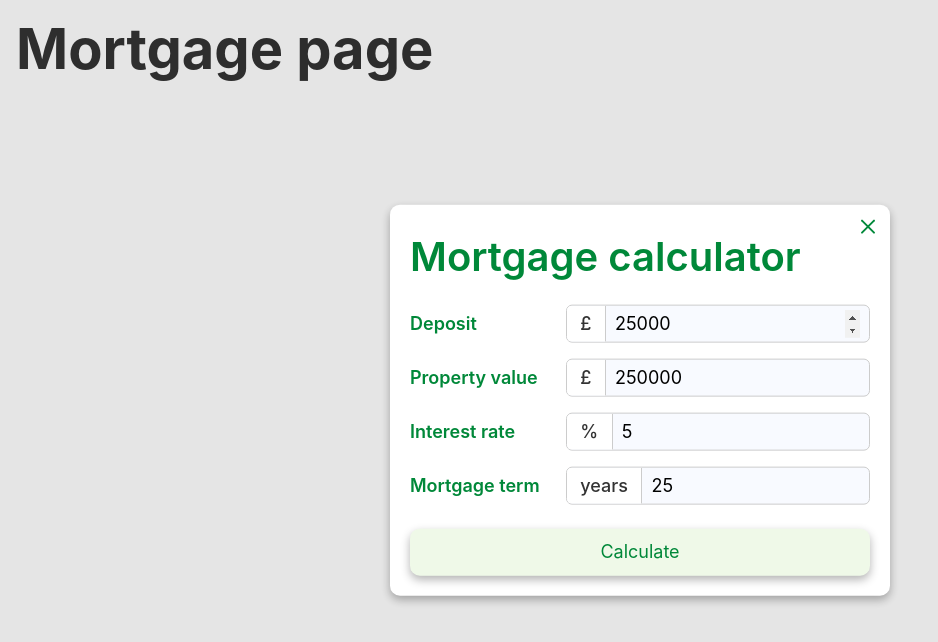
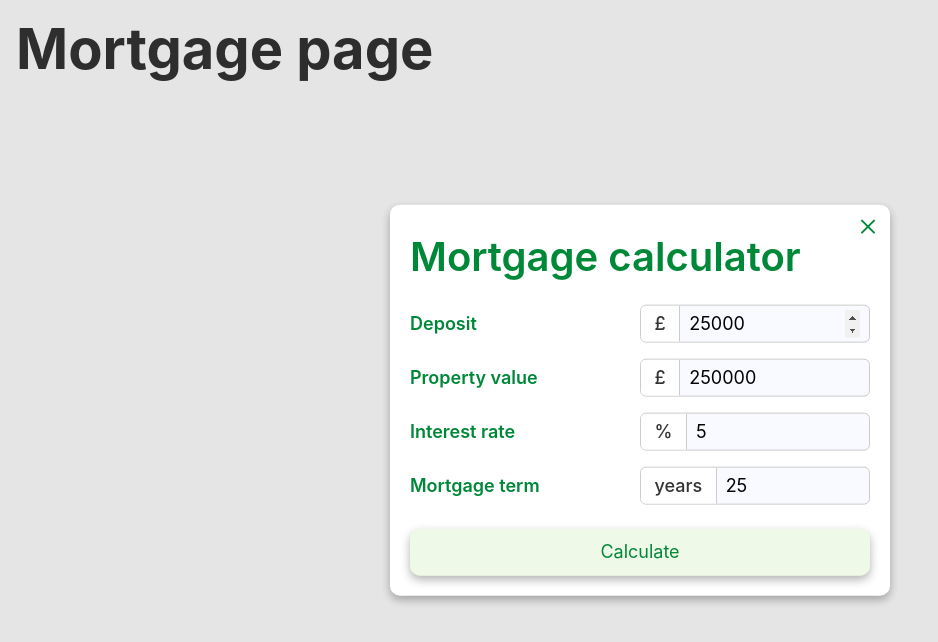
Before and after one commit to magda5281/mortgage-calculator, a React (Create React App) app: page / in a window 1280 px wide. Both pictures are taken after a click on the button "Mortgage calculator". Shown: the top 642 px of the page, without its empty margins (0-938 px from the left). Built offline with nearby package versions, Linux system fonts and the light colour scheme.

Commit message:
Refactored field component

```diff
--- a/src/components/FormField.tsx
+++ b/src/components/FormField.tsx
@@ -1,16 +1,13 @@
+import { FormFieldProps } from '../../types';
 import '../styles/form.css';
-interface FieldProps {
-  label: string;
-  unit?: string;
-  error?: string;
-  children: React.ReactNode;
-}
 
-export function Field({ label, unit, error, children }: FieldProps) {
+export function Field({ label, unit, error, hint, children }: FormFieldProps) {
   return (
     <div className="form_group">
       <div className="form_field">
-        <label className="field_label">{label}</label>
+        <label className="field_label">
+          {label} {hint && <span>({hint})</span>}
+        </label>
         <div className={`input_wrapper ${unit ? 'has-unit' : ''}`}>
           {unit && <span className="field_unit">{unit}</span>}
           {children}
--- a/src/styles/form.css
+++ b/src/styles/form.css
@@ -16,9 +16,14 @@
   font-weight: 600;
   display: flex;
   align-items: baseline;
-  gap: 0.25rem;
-  width: 50%;
+  gap: 0.5rem;
   white-space: nowrap;
+}
+.field_label span {
+  font-weight: 300;
+  font-size: 0.8rem;
+  color: grey;
+  font-style: italic;
 }
 
 .input_wrapper {
@@ -28,7 +33,6 @@
   border-radius: 6px;
   overflow: hidden;
   background-color: #f8faff;
-  width: 100%;
 }
 .input_wrapper input {
   flex: 1;
@@ -62,15 +66,22 @@
   min-height: 1rem;
   transition: color 0.2s;
   font-style: italic;
+  text-align: end;
 }
 
 /* On tablets and up */
 @media (min-width: 540px) {
   .form_field {
     flex-direction: row;
-    align-items: center; /* Optional: vertically align items in row layout */
+    align-items: center;
+    justify-content: space-between;
   }
-  .field_error {
-    text-align: end;
+
+  .input_wrapper {
+    width: 50%;
+  }
+  .field_label {
+    flex-direction: column;
+    gap: 0;
   }
 }
```
